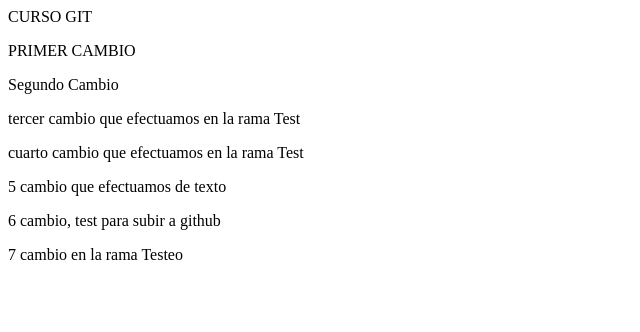
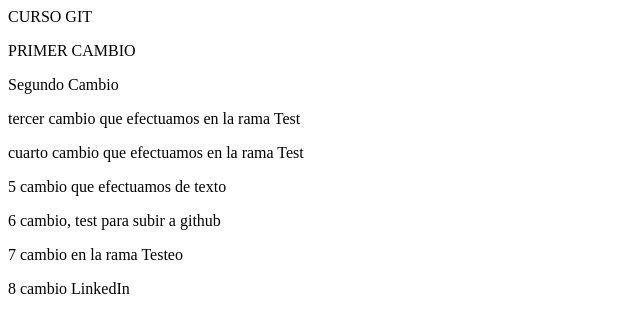
Before and after one commit to benjmed/CursoGit, a plain HTML site: page index.html in a window 1280 px wide. Shown: the whole page, without its empty margins (0-640 px from the left). Drawn offline with Linux system fonts and the light colour scheme.

Commit message:
se sube linkedin

```diff
--- a/index.html
+++ b/index.html
@@ -7,4 +7,5 @@
 <p>5 cambio que efectuamos de texto</p>
 <p>6 cambio, test para subir a github</p>
 <p>7 cambio en la rama Testeo</p>
+<p>8 cambio LinkedIn</p>
 </html>
```
